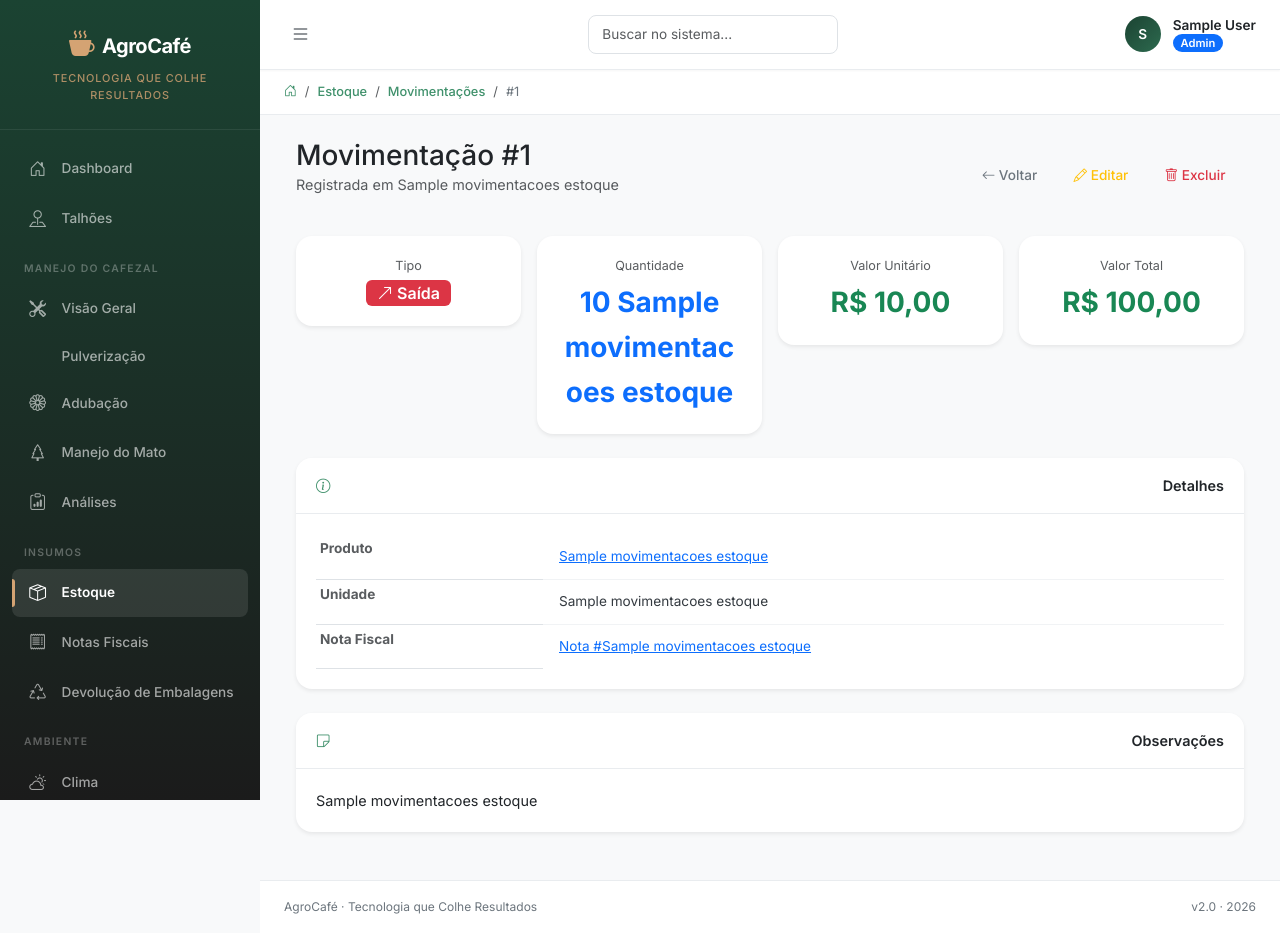
After one commit to PaulinhoProjects/FazendaCafe, a Flask app: page /estoque/movimentacoes/1 in a window 1280 px wide. The commit adds this page. Run offline with Flask 3, Linux system fonts and the light colour scheme; the visitor is signed in with stand-in values (Sample User, id 1); a database or web service that is not in the repository returns one stand-in record (values such as "Sample title"); data that the repository does not hold is empty; some libraries are stand-ins or nearby versions.

Commit message:
ESTOQUE: rotas detalhe e excluir movimentacao + template detalhe + link na lista

```diff
--- a/app/modules/estoque.py
+++ b/app/modules/estoque.py
@@ -240,7 +240,7 @@ def buscar_movimentacao_por_id(id):
            COALESCE(p.nome, '🚫 Produto removido') as produto_nome,
            m.tipo, m.quantidade,
            m.unidade, m.data_movimento, m.valor_unitario, m.observacoes,
-           p.ativo
+           p.ativo, m.nota_fiscal_id
     FROM movimentacoes_estoque m
     LEFT JOIN produtos_estoque p ON p.id = m.produto_id
     WHERE m.id = %s
@@ -258,7 +258,8 @@ def buscar_movimentacao_por_id(id):
                 'data_movimento': r[6],
                 'valor_unitario': float(r[7]) if r[7] else None,
                 'observacoes': r[8],
-                'produto_ativo': r[9]
+                'produto_ativo': r[9],
+                'nota_fiscal_id': r[10]
             }
         return None
     except Exception as e:
--- a/app/routes/estoque_routes.py
+++ b/app/routes/estoque_routes.py
@@ -182,6 +182,33 @@ def editar_movimentacao(id):
         flash('Erro ao carregar formulario.', 'error')
         return redirect(url_for('estoque.listar_movimentacoes'))
 
+@estoque_bp.route('/movimentacoes/<int:id>')
+@login_required
+def detalhe_movimentacao(id):
+    try:
+        mov = estoque.buscar_movimentacao_por_id(id)
+        if not mov:
+            flash('Movimentacao nao encontrada.', 'warning')
+            return redirect(url_for('estoque.listar_movimentacoes'))
+        return render_template('estoque/movimentacoes/detalhe.html', movimentacao=mov)
+    except Exception as e:
+        flash('Erro ao carregar detalhes.', 'error')
+        return redirect(url_for('estoque.listar_movimentacoes'))
+
+@estoque_bp.route('/movimentacoes/<int:id>/excluir', methods=['POST'])
+@admin_required
+@login_required
+def excluir_movimentacao(id):
+    try:
+        sucesso, mensagem = estoque.excluir_movimentacao(id)
+        if sucesso:
+            flash(mensagem, 'success')
+        else:
+            flash(mensagem, 'warning')
+    except Exception as e:
+        flash('Erro ao excluir.', 'error')
+    return redirect(url_for('estoque.listar_movimentacoes'))
+
 @estoque_bp.route('/produtos/exportar-csv')
 @login_required
 def exportar_csv_produtos():
--- /dev/null
+++ b/app/templates/estoque/movimentacoes/detalhe.html
@@ -0,0 +1,154 @@
+{% extends "base.html" %}
+
+{% block titulo %}Movimentação #{{ movimentacao.id }}{% endblock %}
+
+{% block breadcrumb %}
+{{ super() }}
+<li class="breadcrumb-item"><a href="{{ url_for('estoque.dashboard') }}">Estoque</a></li>
+<li class="breadcrumb-item"><a href="{{ url_for('estoque.listar_movimentacoes') }}">Movimentações</a></li>
+<li class="breadcrumb-item active">#{{ movimentacao.id }}</li>
+{% endblock %}
+
+{% block conteudo %}
+<div class="container-fluid">
+    <div class="d-flex justify-content-between align-items-center mb-4">
+        <div>
+            <h1 class="h3 mb-0">Movimentação #{{ movimentacao.id }}</h1>
+            <p class="text-muted">Registrada em {{ movimentacao.data_movimento | format_data if movimentacao.data_movimento else '-' }}</p>
+        </div>
+        <div class="btn-group">
+            <a href="{{ url_for('estoque.listar_movimentacoes') }}" class="btn btn-outline-secondary">
+                <i class="bi bi-arrow-left"></i> Voltar
+            </a>
+            <a href="{{ url_for('estoque.editar_movimentacao', id=movimentacao.id) }}" class="btn btn-outline-warning">
+                <i class="bi bi-pencil"></i> Editar
+            </a>
+            <button type="button" class="btn btn-outline-danger" data-bs-toggle="modal" data-bs-target="#modalExcluir">
+                <i class="bi bi-trash"></i> Excluir
+            </button>
+        </div>
+    </div>
+
+    <!-- Indicadores -->
+    <div class="row g-3 mb-4">
+        <div class="col-md-3">
+            <div class="card border-0 shadow-sm">
+                <div class="card-body text-center">
+                    <div class="text-muted small mb-1">Tipo</div>
+                    {% if movimentacao.tipo == 'entrada' %}
+                    <span class="badge bg-success fs-6"><i class="bi bi-arrow-down-left"></i> Entrada</span>
+                    {% else %}
+                    <span class="badge bg-danger fs-6"><i class="bi bi-arrow-up-right"></i> Saída</span>
+                    {% endif %}
+                </div>
+            </div>
+        </div>
+        <div class="col-md-3">
+            <div class="card border-0 shadow-sm">
+                <div class="card-body text-center">
+                    <div class="text-muted small mb-1">Quantidade</div>
+                    <div class="fs-3 fw-bold text-primary">
+                        {{ movimentacao.quantidade | format_quantidade }} {{ movimentacao.unidade or '' }}
+                    </div>
+                </div>
+            </div>
+        </div>
+        <div class="col-md-3">
+            <div class="card border-0 shadow-sm">
+                <div class="card-body text-center">
+                    <div class="text-muted small mb-1">Valor Unitário</div>
+                    <div class="fs-3 fw-bold text-success">
+                        {{ movimentacao.valor_unitario | format_moeda if movimentacao.valor_unitario else '—' }}
+                    </div>
+                </div>
+            </div>
+        </div>
+        <div class="col-md-3">
+            <div class="card border-0 shadow-sm">
+                <div class="card-body text-center">
+                    <div class="text-muted small mb-1">Valor Total</div>
+                    <div class="fs-3 fw-bold text-success">
+                        {{ (movimentacao.quantidade * movimentacao.valor_unitario) | format_moeda if movimentacao.valor_unitario else '—' }}
+                    </div>
+                </div>
+            </div>
+        </div>
+    </div>
+
+    <!-- Detalhes -->
+    <div class="card border-0 shadow-sm mb-4">
+        <div class="card-header">
+            <i class="bi bi-info-circle me-2"></i>Detalhes
+        </div>
+        <div class="card-body">
+            <table class="table table-sm mb-0">
+                <tbody>
+                    <tr>
+                        <th class="w-25 text-muted">Produto</th>
+                        <td>
+                            {% if movimentacao.produto_id %}
+                            <a href="{{ url_for('estoque.detalhe_produto', id=movimentacao.produto_id) }}">
+                                {{ movimentacao.produto_nome }}
+                            </a>
+                            {% else %}
+                            {{ movimentacao.produto_nome }}
+                            {% endif %}
+                        </td>
+                    </tr>
+                    <tr>
+                        <th class="text-muted">Unidade</th>
+                        <td>{{ movimentacao.unidade or '—' }}</td>
+                    </tr>
+                    <tr>
+                        <th class="text-muted">Nota Fiscal</th>
+                        <td>
+                            {% if movimentacao.nota_fiscal_id %}
+                            <a href="{{ url_for('notas_fiscais.detalhe', id=movimentacao.nota_fiscal_id) }}">
+                                Nota #{{ movimentacao.nota_fiscal_id }}
+                            </a>
+                            {% else %}
+                            <span class="text-muted">—</span>
+                            {% endif %}
+                        </td>
+                    </tr>
+                </tbody>
+            </table>
+        </div>
+    </div>
+
+    <!-- Observações -->
+    {% if movimentacao.observacoes %}
+    <div class="card border-0 shadow-sm mb-4">
+        <div class="card-header">
+            <i class="bi bi-sticky me-2"></i>Observações
+        </div>
+        <div class="card-body">
+            {{ movimentacao.observacoes }}
+        </div>
+    </div>
+    {% endif %}
+</div>
+
+<!-- Modal de exclusão -->
+<div class="modal fade" id="modalExcluir" tabindex="-1">
+    <div class="modal-dialog">
+        <div class="modal-content">
+            <div class="modal-header">
+                <h5 class="modal-title">Excluir movimentação #{{ movimentacao.id }}</h5>
+                <button type="button" class="btn-close" data-bs-dismiss="modal"></button>
+            </div>
+            <div class="modal-body">
+                Esta ação reverterá o efeito no saldo do produto. Deseja continuar?
+            </div>
+            <div class="modal-footer">
+                <button type="button" class="btn btn-outline-secondary" data-bs-dismiss="modal">Cancelar</button>
+                <form method="POST" action="{{ url_for('estoque.excluir_movimentacao', id=movimentacao.id) }}" class="d-inline">
+                    <button type="submit" class="btn btn-danger">
+                        <i class="bi bi-trash me-1"></i>Excluir
+                    </button>
+                </form>
+            </div>
+        </div>
+    </div>
+</div>
+{% endblock %}
--- a/app/templates/estoque/movimentacoes/lista.html
+++ b/app/templates/estoque/movimentacoes/lista.html
@@ -36,6 +36,7 @@
                             <th>Unidade</th>
                             <th>Valor Unit.</th>
                             <th>Observações</th>
+                            <th></th>
                         </tr>
                     </thead>
                     <tbody>
@@ -56,6 +57,11 @@
                             <td>{{ m.unidade if m.unidade else '-' }}</td>
                             <td>{{ m.valor_unitario|format_moeda if m.valor_unitario else '-' }}</td>
                             <td>{{ m.observacoes if m.observacoes else '-' }}</td>
+                            <td class="text-end">
+                                <a href="{{ url_for('estoque.detalhe_movimentacao', id=m.id) }}" class="btn btn-sm btn-outline-primary" title="Ver detalhes">
+                                    <i class="bi bi-eye"></i>
+                                </a>
+                            </td>
                         </tr>
                         {% endfor %}
                     </tbody>
```
